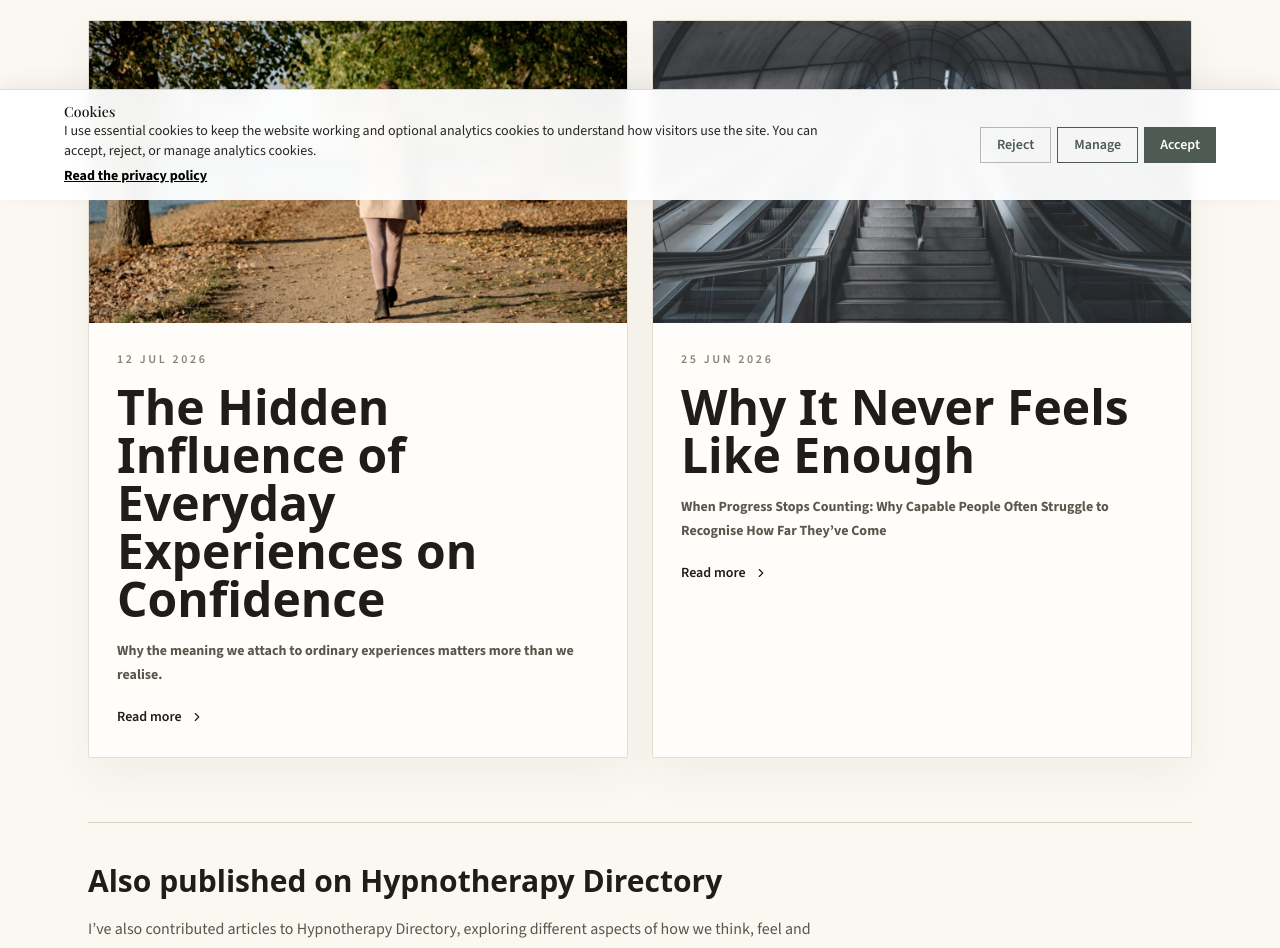
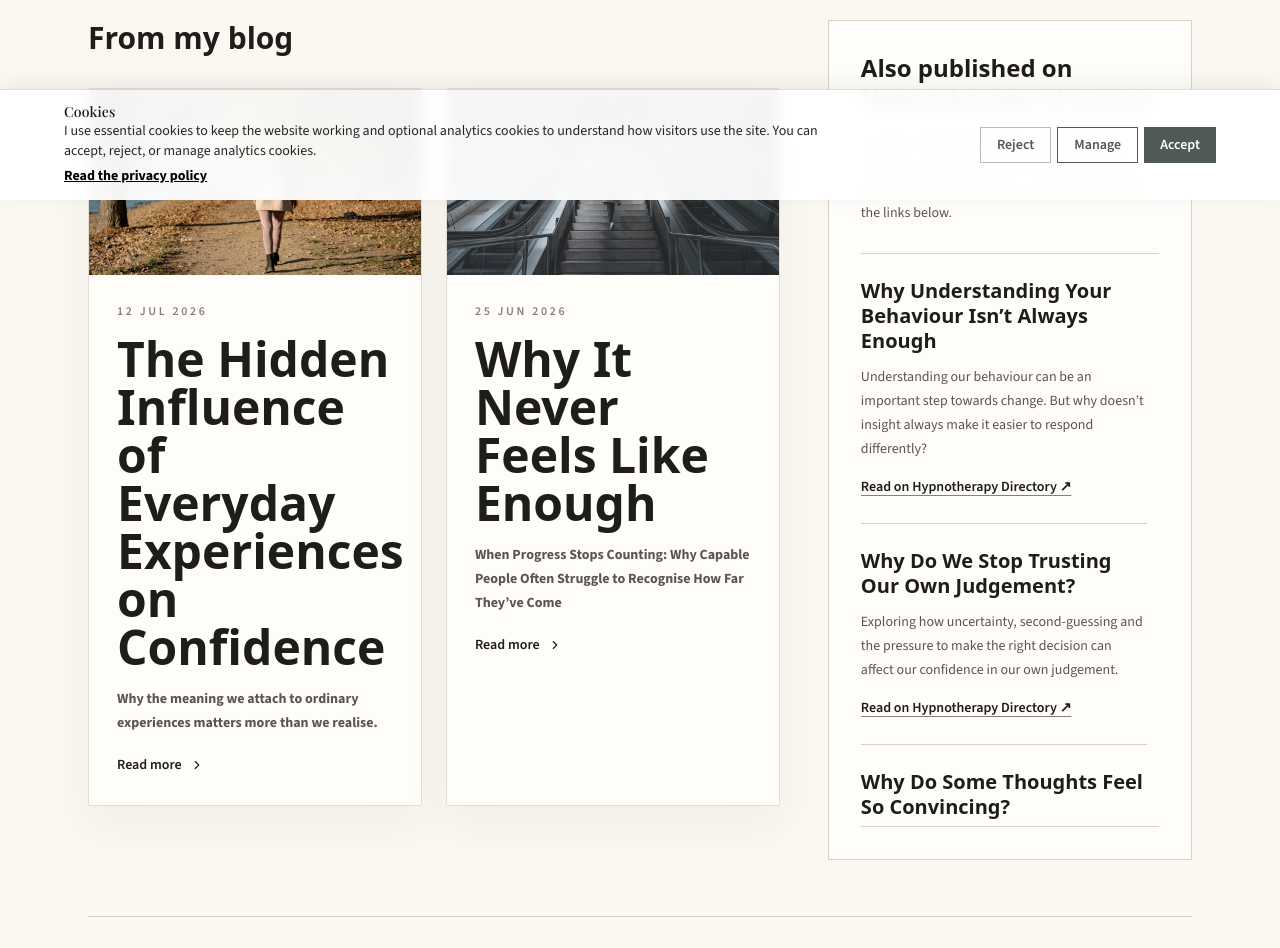
Before and after one commit to russog/natasha-russo-hypnotherapy, a Next.js app in the folder src/: page /blog in a window 1280 px wide. Shown: the part 600-1548 px from the top of the page. Built offline with nearby package versions, Linux system fonts and the light colour scheme.

Commit message:
Refine blog articles layout

```diff
--- a/src/src/app/blog/page.tsx
+++ b/src/src/app/blog/page.tsx
@@ -72,7 +72,16 @@ export default function BlogStylePreview() {
             </section>
 
             <section className="mx-auto max-w-6xl px-6 py-16">
-                <div className="grid gap-6 md:grid-cols-2">
+                <div className="grid items-start gap-12 xl:grid-cols-[minmax(0,1.9fr)_minmax(300px,1fr)]">
+                    <section aria-labelledby="from-blog-heading">
+                        <h2
+                            id="from-blog-heading"
+                            className="!font-sans text-2xl font-semibold leading-tight tracking-normal text-[#1F1D19] sm:text-3xl"
+                        >
+                            From my blog
+                        </h2>
+
+                        <div className="mt-8 grid gap-6 md:grid-cols-2">
                             {featuredPosts.map((post) => (
                                 <Link
                                     key={post.slug}
@@ -86,7 +95,7 @@ export default function BlogStylePreview() {
                                                 alt={post.frontmatter.title}
                                                 fill
                                                 className="object-cover saturate-[0.92] contrast-[1.02] transition duration-300 group-hover:scale-[1.015]"
-                                        sizes="(min-width: 768px) 50vw, 100vw"
+                                                sizes="(min-width: 1280px) 32vw, (min-width: 768px) 50vw, 100vw"
                                             />
                                         </div>
                                     ) : null}
@@ -94,9 +103,9 @@ export default function BlogStylePreview() {
                                         <p className="text-xs font-semibold uppercase tracking-[0.22em] text-[#8A8174]">
                                             {formatDate(post.frontmatter.date)}
                                         </p>
-                                <h2 className={`${titleClass} mt-4 text-3xl sm:text-4xl`}>
+                                        <h3 className={`${titleClass} mt-4 text-3xl sm:text-4xl`}>
                                             {post.frontmatter.title}
-                                </h2>
+                                        </h3>
                                         <p className="mt-4 text-sm leading-6 text-[#5B554D]">{post.frontmatter.excerpt}</p>
                                         <span className="mt-5 inline-flex items-center gap-2 text-sm font-semibold text-[#1F1D19]">
                                             Read more <FiChevronRight aria-hidden />
@@ -106,29 +115,34 @@ export default function BlogStylePreview() {
                             ))}
                         </div>
 
-                <section
+                    </section>
+
+                    <aside
                         aria-labelledby="directory-articles-heading"
-                    className="mt-16 border-y border-[#D8D1C6] py-10"
+                        className="self-start border border-[#D8D1C6] bg-[#FFFDF9] px-6 py-8 sm:px-8 xl:mt-0 xl:flex xl:h-[840px] xl:flex-col"
                     >
-                    <div className="max-w-3xl">
                         <h2
                             id="directory-articles-heading"
-                            className="!font-sans text-2xl font-semibold leading-tight tracking-normal text-[#1F1D19] sm:text-3xl"
+                            className="!font-sans text-2xl font-semibold leading-tight tracking-normal text-[#1F1D19]"
                         >
                             Also published on Hypnotherapy Directory
                         </h2>
-                        <p className="mt-4 text-sm leading-6 text-[#5B554D] sm:text-base sm:leading-7">
+                        <p className="mt-4 text-sm leading-6 text-[#5B554D]">
                             I’ve also contributed articles to Hypnotherapy Directory, exploring different aspects of how we think, feel and respond. You can read them using the links below.
                         </p>
-                    </div>
 
-                    <div className="mt-8 divide-y divide-[#D8D1C6] border-y border-[#D8D1C6]">
+                        <div
+                            role="region"
+                            aria-label="Hypnotherapy Directory articles"
+                            tabIndex={0}
+                            className="mt-7 divide-y divide-[#D8D1C6] border-y border-[#D8D1C6] outline-none focus-visible:ring-2 focus-visible:ring-[#8A8174] focus-visible:ring-offset-2 focus-visible:ring-offset-[#FFFDF9] xl:min-h-0 xl:flex-1 xl:overflow-y-scroll xl:overscroll-contain xl:pr-3 xl:[-webkit-overflow-scrolling:touch] xl:[scrollbar-color:#8A8174_#EEE6DB] xl:[scrollbar-width:thin] xl:[&::-webkit-scrollbar]:w-2 xl:[&::-webkit-scrollbar-thumb]:rounded-full xl:[&::-webkit-scrollbar-thumb]:bg-[#8A8174] xl:[&::-webkit-scrollbar-track]:bg-[#EEE6DB]"
+                        >
                             {directoryArticles.map((article) => (
-                            <article key={article.href} className="py-7">
-                                <h3 className="!font-sans text-[22px] font-semibold leading-tight tracking-normal text-[#1F1D19] sm:text-2xl">
+                                <article key={article.href} className="py-6">
+                                    <h3 className="!font-sans text-xl font-semibold leading-tight tracking-normal text-[#1F1D19]">
                                         {article.title}
                                     </h3>
-                                <p className="mt-3 max-w-3xl text-sm leading-6 text-[#5B554D] sm:text-base sm:leading-7">
+                                    <p className="mt-3 text-sm leading-6 text-[#5B554D]">
                                         {article.description}
                                     </p>
                                     <a
@@ -142,7 +156,8 @@ export default function BlogStylePreview() {
                                 </article>
                             ))}
                         </div>
-                </section>
+                    </aside>
+                </div>
 
                 <div className="mt-14 border-t border-[#D8D1C6] pt-8">
                     <p className={eyebrowClass}>More from my blog</p>
@@ -168,9 +183,9 @@ export default function BlogStylePreview() {
                                     <p className="text-xs font-semibold uppercase tracking-[0.18em] text-[#8A8174]">
                                         {formatDate(post.frontmatter.date)}
                                     </p>
-                                    <h2 className="mt-2 !font-sans text-xl font-semibold leading-tight tracking-normal text-[#1F1D19]">
+                                    <h3 className="mt-2 !font-sans text-xl font-semibold leading-tight tracking-normal text-[#1F1D19]">
                                         {post.frontmatter.title}
-                                    </h2>
+                                    </h3>
                                     <p className="mt-3 text-sm leading-6 text-[#5B554D]">{post.frontmatter.excerpt}</p>
                                 </div>
                             </Link>
```
Lines whose indentation alone changed are shown as unchanged.
